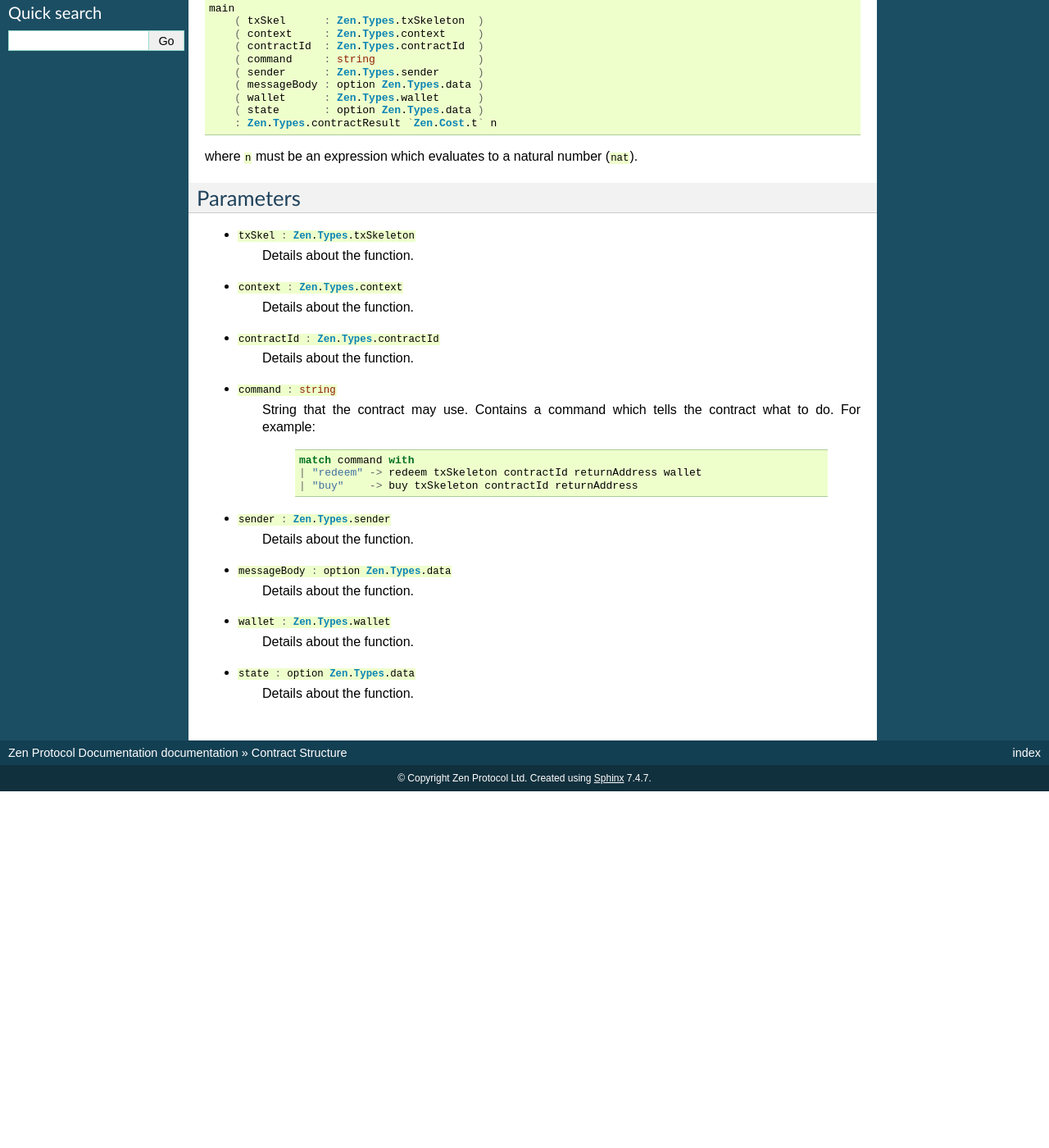
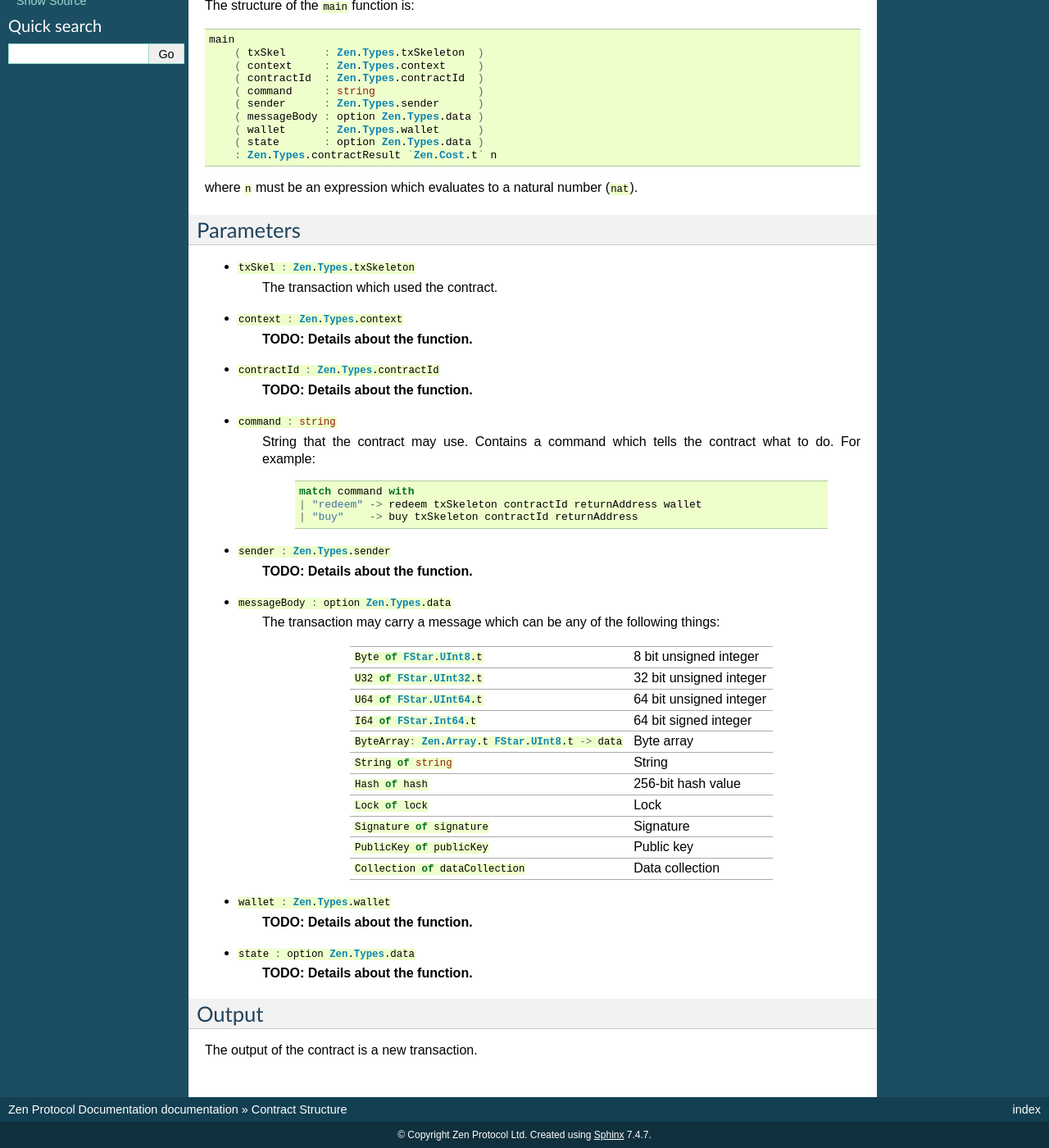
Before and after one commit to zenprotocol/docs, a Sphinx documentation site: the page built from docs/root/contracts/contract-structure.rst, in a window 1280 px wide and 1400 px high, scrolled down 173 px. Shown: the whole window at 82% size. Built offline with Sphinx 7.4.7, drawn with Linux system fonts in a browser that asks for light colours; before the commit the page ends 1138 px from its top, so only the background shows below that; some of the changed text lies outside the part shown.

Commit message:
more contract parameters

```diff
--- a/docs/root/contracts/contract-structure.rst
+++ b/docs/root/contracts/contract-structure.rst
@@ -8,6 +8,8 @@ Contract Structure
     :language: fsharp
 
 Each contract must contain 2 functions: :fsharp:`main` and :fsharp:`cf`.
+
+The :fsharp:`main` function is run whenever a contract is used within a transaction.
 
 The structure of the :fsharp:`main` function is:
 
@@ -30,13 +32,13 @@ Parameters
 ----------
 
 * :fsharp:`txSkel : Zen.Types.txSkeleton`
-    Details about the function.
+    The transaction which used the contract.
 
 * :fsharp:`context : Zen.Types.context`
-    Details about the function.
+    **TODO: Details about the function.**
 
 * :fsharp:`contractId : Zen.Types.contractId`
-    Details about the function.
+    **TODO: Details about the function.**
 
 * :fsharp:`command : string`
     String that the contract may use.
@@ -50,13 +52,46 @@ Parameters
 
 
 * :fsharp:`sender : Zen.Types.sender`
-    Details about the function.
+    **TODO: Details about the function.**
 
 * :fsharp:`messageBody : option Zen.Types.data`
-    Details about the function.
+    The transaction may carry a message which can be any of the following things:
+
+    .. list-table::
+       :header-rows: 0
+
+       * -
+         -
+       * - :fsharp:`Byte of FStar.UInt8.t`
+         - 8 bit unsigned integer
+       * - :fsharp:`U32 of FStar.UInt32.t`
+         - 32 bit unsigned integer
+       * - :fsharp:`U64 of FStar.UInt64.t`
+         - 64 bit unsigned integer
+       * - :fsharp:`I64 of FStar.Int64.t`
+         - 64 bit signed integer
+       * - :fsharp:`ByteArray: Zen.Array.t FStar.UInt8.t -> data`
+         - Byte array
+       * - :fsharp:`String of string`
+         - String
+       * - :fsharp:`Hash of hash`
+         - 256-bit hash value
+       * - :fsharp:`Lock of lock`
+         - Lock
+       * - :fsharp:`Signature of signature`
+         - Signature
+       * - :fsharp:`PublicKey of publicKey`
+         - Public key
+       * - :fsharp:`Collection of dataCollection`
+         - Data collection
+
 
 * :fsharp:`wallet : Zen.Types.wallet`
-    Details about the function.
+    **TODO: Details about the function.**
 
 * :fsharp:`state : option Zen.Types.data`
-    Details about the function.
+    **TODO: Details about the function.**
+
+Output
+------
+The output of the contract is a new transaction.
```
Also changed, not shown: docs/root/wallet/web-wallet.rst (+1 -1 lines).
